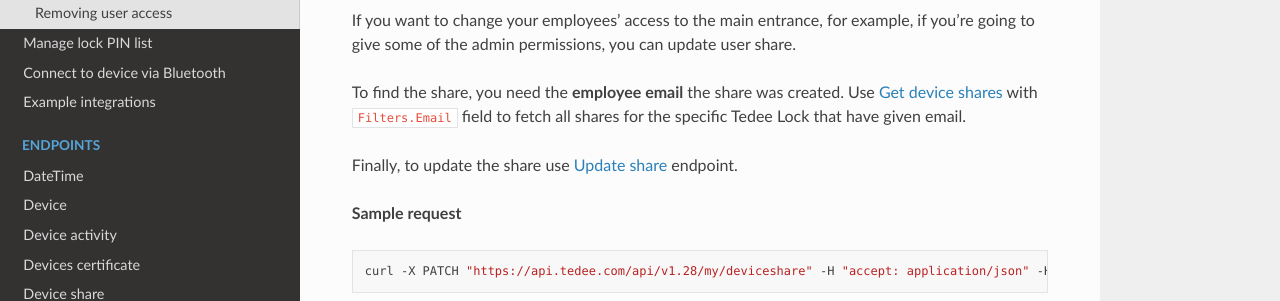
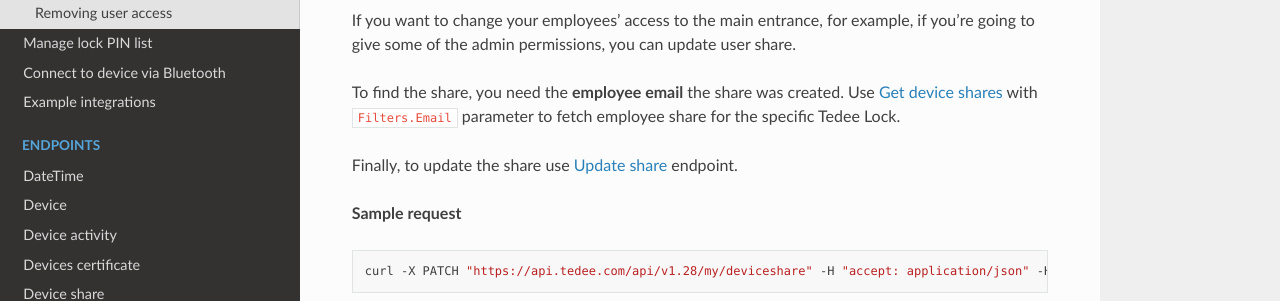
Before and after one commit to tedee-com/tedee-api-doc, a Sphinx documentation site: the page built from docs/source/howtos/share-device.rst, in a window 1280 px wide and 1400 px high, scrolled down 2751 px. Shown: the part 151-452 px from the top of the window. Built offline with Sphinx 7.4.7 and the Read the Docs theme 2.0.0, drawn with Linux system fonts in a browser that asks for light colours; pages that are not in the unit, such as notebooks, are missing from menus; some of the changed text lies outside the part shown.

Commit message:
Changes after CR

```diff
--- a/docs/source/howtos/share-device.rst
+++ b/docs/source/howtos/share-device.rst
@@ -120,7 +120,7 @@ Update user access
 
 If you want to change your employees' access to the main entrance, for example, if you're going to give some of the admin permissions, you can update user share.
 
-To find the share, you need the **employee email** the share was created. Use :doc:`Get device shares <../endpoints/deviceshare/get-all>` with ``Filters.Email`` field to fetch all shares for the specific Tedee Lock that have given email.
+To find the share, you need the **employee email** the share was created. Use :doc:`Get device shares <../endpoints/deviceshare/get-all>` with ``Filters.Email`` parameter to fetch employee share for the specific Tedee Lock.
 
 Finally, to update the share use :doc:`Update share <../endpoints/deviceshare/update>` endpoint.
 
@@ -173,7 +173,7 @@ If user access was limited in time then it will expire automatically after the s
 
 Let's consider a different situation. Unfortunately, you need to fire one of your employees. In that case, you must call the :doc:`Delete share <../endpoints/deviceshare/delete>` endpoint to remove his access to the Lock.
 
-To find the share, you need the **employee email** the share was created. Use :doc:`Get device shares <../endpoints/deviceshare/get-all>` with ``Filters.Email`` field to fetch all shares for the specific Tedee Lock that have given email.
+To find the share, you need the **employee email** the share was created. Use :doc:`Get device shares <../endpoints/deviceshare/get-all>` with ``Filters.Email`` parameter to fetch employee share for the specific Tedee Lock.
 
 **Sample request**
 
```
